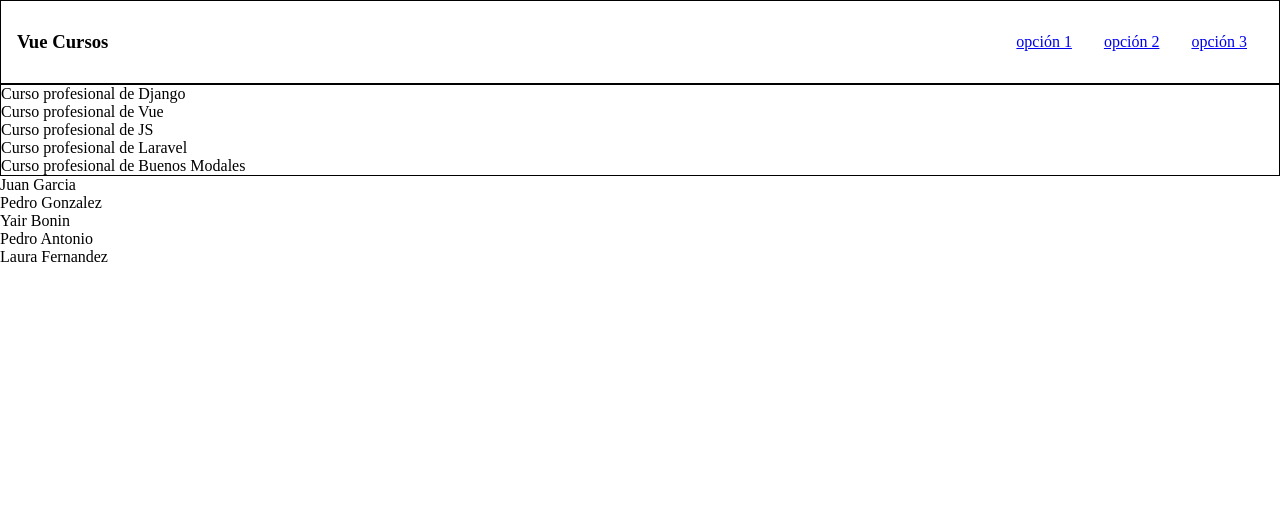
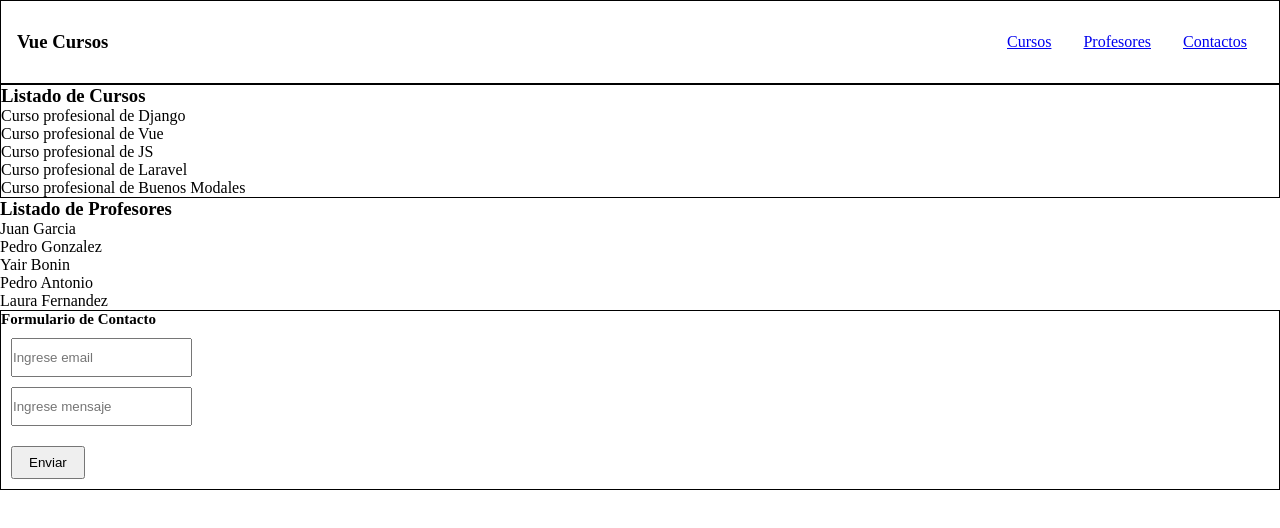
Before and after one commit to Pheobhe/cursos, a Vue app: page / in a window 1280 px wide. Shown: the top 528 px of the page. Built offline with nearby package versions, Linux system fonts and the light colour scheme.

Commit message:
inicio de maquetado

```diff
--- a/package.json
+++ b/package.json
@@ -13,6 +13,7 @@
   "devDependencies": {
     "@vue/cli-plugin-babel": "~5.0.0",
     "@vue/cli-service": "~5.0.0",
+    "node-sass": "^7.0.3",
     "sass": "^1.32.7",
     "sass-loader": "^12.0.0"
   }
--- a/src/App.vue
+++ b/src/App.vue
@@ -7,29 +7,36 @@
           <a
             href="#"
             class="header__lista__item__link">
-            opción 1
+            Cursos
         </a>
         </li>
         <li class="header__lista__item">
           <a
             href="#"
             class="header__lista__item__link">
-            opción 2
+            Profesores
           </a>
         </li>
         <li class="header__lista__item">
           <a
             href="#"
             class="header__lista__item__link">
-            opción 3
+            Contactos
           </a>
         </li>
     </ul>
  </div>
 
  <div>
-  <lista-cursos />
-  <lista-profesores />
+  <lista-cursos
+  titulo="Listado de Cursos"
+  />
+  <lista-profesores
+  titulo="Listado de Profesores"
+  />
+  <contactos-cursos
+    titulo="Formulario de Contacto"
+  />
 </div>
 
 </template>
@@ -38,11 +45,13 @@
 
 import ListaCursos from '@/components/cursos/ListaCursos'
 import ListaProfesores from '@/components/cursos/ListaProfesores'
+import ContactosCursos from '@/components/cursos/ContactosCursos'
 export default {
   name: 'App',
   components: {
     ListaCursos,
-    ListaProfesores
+    ListaProfesores,
+    ContactosCursos
   }
 }
 </script>
--- /dev/null
+++ b/src/components/cursos/ContactosCursos.vue
@@ -0,0 +1,47 @@
+<template>
+    <div class="contacto">
+        <h3 class="contacto__title">{{ titulo }}</h3>
+        <input
+            type="email"
+            class="contacto__in"
+            placeholder="Ingrese email"
+        >
+        <input
+            type="text"
+            class="contacto__in"
+            placeholder="Ingrese mensaje"
+        >
+        <button class="contacto__btn">Enviar</button>
+
+    </div>
+</template>
+
+<script>
+    export default {
+        name: 'ContactosCursos',
+        props: {
+            titulo: String
+        }
+    }
+</script>
+
+<style lang="scss" scoped>
+
+.contacto {
+    border: 1px solid;
+    display: block;
+    &__title{
+        font-size:  15px;
+        font-weight: bold;
+    }
+    &__in{
+        display: block;
+        height: 35px;
+        margin: 10px;
+    }
+    &__btn{
+        margin: 10px;
+        padding: 7px 16px 7px 16px;
+    }
+}
+</style>
--- a/src/components/cursos/ListaCursos.vue
+++ b/src/components/cursos/ListaCursos.vue
@@ -1,5 +1,6 @@
 <template>
     <div class="cursos">
+        <h3 class="cursos__title">{{titulo}}</h3>
         <v-lista
           :lista="lista"
         />
@@ -12,6 +13,9 @@ import VLista from '@/components/base/VLista'
 
 export default {
         name: 'ListaCursos',
+        props:{
+            titulo: String
+        },
         components: {
             VLista
 
--- a/src/components/cursos/ListaProfesores.vue
+++ b/src/components/cursos/ListaProfesores.vue
@@ -1,5 +1,6 @@
 <template>
     <div class="profesores">
+        <h3> {{ titulo }} </h3>
         <v-lista
             :lista="lista"
         />
@@ -12,6 +13,9 @@ import VLista from '@/components/base/VLista'
 
     export default {
         name: 'ListaProfesores',
+        props:{
+            titulo: String
+        },
         components: {
             VLista
 
```
Also changed, not shown: 1 other file (tests, documents, lock files or other folders).
